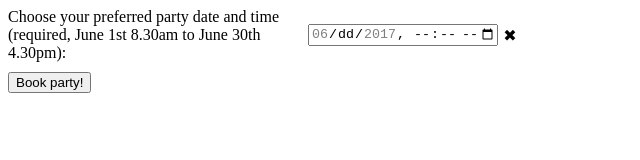
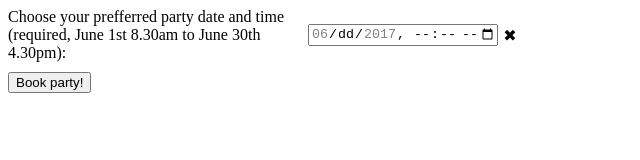
Before and after one commit to aryansharma1709/Front_end, a plain HTML site: page codewithharry/sample01.html in a window 1280 px wide. Shown: the full height of the page, 0-640 px from the left. Drawn offline with Linux system fonts and the light colour scheme.

Commit message:
first commit

```diff
--- a/codewithharry/sample01.html
+++ b/codewithharry/sample01.html
@@ -38,7 +38,7 @@
      <form>
         <div>
           <label for="party">
-            Choose your preferred party date and time (required, June 1st 8.30am to
+            Choose your prefferred party date and time (required, June 1st 8.30am to
             June 30th 4.30pm):
           </label>
           <input
```
